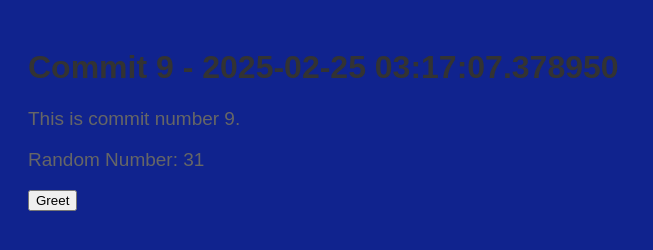
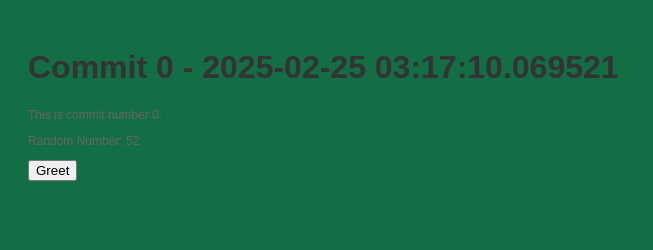
Before and after one commit to legbald0d/myrep-repo-20250225031704, a plain HTML site: page index.html in a window 1280 px wide. Shown: the whole page, without its empty margins (0-653 px from the left). Drawn offline with Linux system fonts and the light colour scheme.

Commit message:
📝 Commit 0 with HTML, CSS, and JS

```diff
--- a/index.html
+++ b/index.html
@@ -2,13 +2,13 @@
     <!DOCTYPE html>
     <html>
     <head>
-        <title>Commit 9 - 2025-02-25 03:17:07.378950</title>
+        <title>Commit 0 - 2025-02-25 03:17:10.069521</title>
         <link rel="stylesheet" href="style.css">
     </head>
     <body>
-        <h1>Commit 9 - 2025-02-25 03:17:07.378950</h1>
-        <p>This is commit number 9.</p>
-        <p>Random Number: 31</p>
+        <h1>Commit 0 - 2025-02-25 03:17:10.069521</h1>
+        <p>This is commit number 0.</p>
+        <p>Random Number: 52</p>
         <button onclick="greet()">Greet</button>
         <script src="script.js"></script>
     </body>
--- a/script.js
+++ b/script.js
@@ -2,4 +2,4 @@
     function greet() {
         alert('Hello from commit ' + commitNumber + '!');
     }
-    var commitNumber = 9;
+    var commitNumber = 0;
--- a/style.css
+++ b/style.css
@@ -1,7 +1,7 @@
 
     body {
         font-family: Arial, sans-serif;
-        background-color: #10238e;
+        background-color: #136d45;
         padding: 20px;
     }
     h1 {
@@ -9,5 +9,5 @@
     }
     p {
         color: #666;
-        font-size: 19px;
+        font-size: 12px;
     }
```
